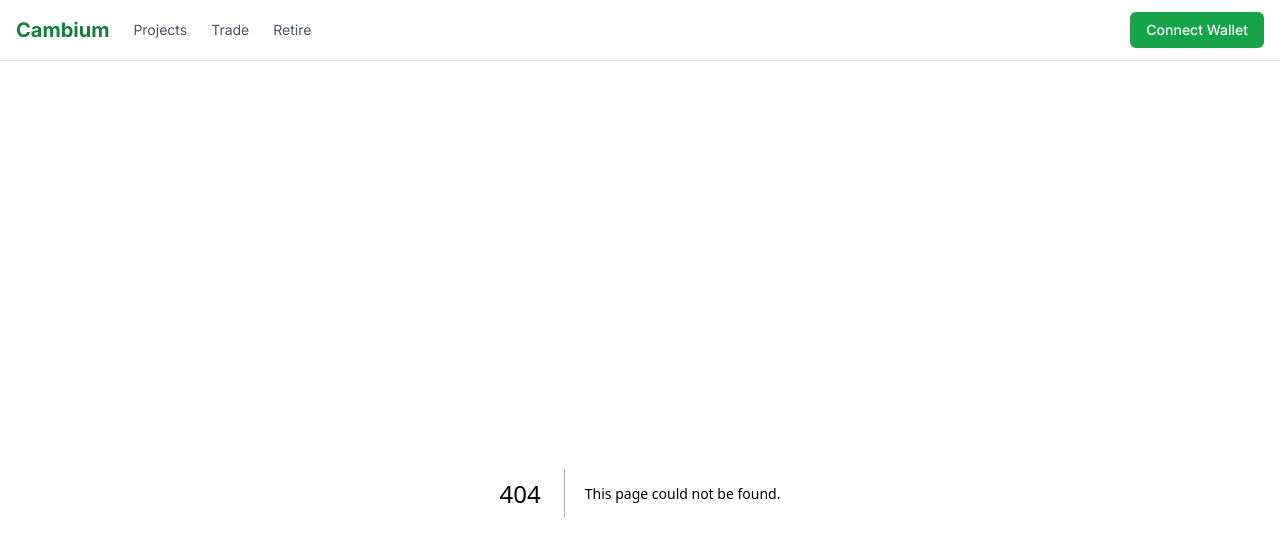
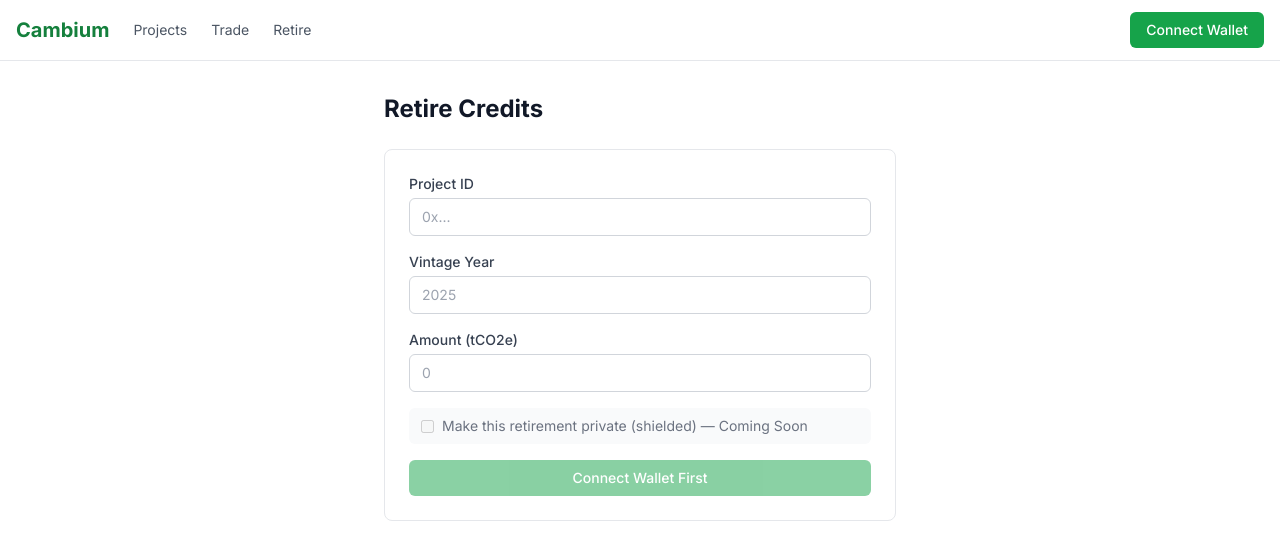
Before and after one commit to cambium-protocol/cambium-web-app, a Next.js app: page /retire in a window 1280 px wide. Before the commit this address had no page. Shown: the top 560 px of the page. Built offline with nearby package versions, Linux system fonts and the light colour scheme.

Commit message:
feat(retire): public-only retirement page with shielded toggle disabled
- Project/vintage/amount inputs for retirement
- Real wallet-signed retire call via SDK
- Shielded toggle visibly disabled with 'Coming Soon' label
- Success/error feedback with retirement record details

```diff
--- /dev/null
+++ b/app/retire/page.tsx
@@ -0,0 +1,134 @@
+'use client';
+
+import { useState } from 'react';
+import { useMutation } from '@tanstack/react-query';
+import { getCambiumClient } from '@/lib/cambiumClient';
+import { useWallet } from '@/lib/hooks/useWallet';
+import type { RetirementRecord } from '@cambium-protocol/sdk';
+
+export default function RetirePage() {
+  const { connected, address, signTransaction } = useWallet();
+  const [projectId, setProjectId] = useState('');
+  const [vintageYear, setVintageYear] = useState('');
+  const [amount, setAmount] = useState('');
+  const [retireResult, setRetireResult] = useState<{
+    success: boolean;
+    record?: RetirementRecord;
+    message: string;
+  } | null>(null);
+
+  const retireMutation = useMutation({
+    mutationFn: async () => {
+      if (!address) throw new Error('Wallet not connected');
+      const client = getCambiumClient();
+      const tx = await client.retirement.retire({
+        from: address,
+        projectId,
+        vintageYear: parseInt(vintageYear, 10),
+        amount,
+        shield: false,
+      });
+      const signedXdr = await signTransaction(tx.toXDR());
+      const result = await client.submit(signedXdr);
+      return result;
+    },
+    onSuccess: () => {
+      setRetireResult({
+        success: true,
+        message: 'Credits retired successfully.',
+      });
+    },
+    onError: (err: Error) => {
+      setRetireResult({ success: false, message: err.message });
+    },
+  });
+
+  return (
+    <div className="mx-auto max-w-lg space-y-6">
+      <h1 className="text-2xl font-bold text-gray-900">Retire Credits</h1>
+
+      <div className="space-y-4 rounded-lg border border-gray-200 p-6">
+        <div>
+          <label className="mb-1 block text-sm font-medium text-gray-700">
+            Project ID
+          </label>
+          <input
+            type="text"
+            value={projectId}
+            onChange={(e) => setProjectId(e.target.value)}
+            placeholder="0x..."
+            className="w-full rounded-md border border-gray-300 px-3 py-2 text-sm"
+          />
+        </div>
+
+        <div>
+          <label className="mb-1 block text-sm font-medium text-gray-700">
+            Vintage Year
+          </label>
+          <input
+            type="text"
+            value={vintageYear}
+            onChange={(e) => setVintageYear(e.target.value)}
+            placeholder="2025"
+            className="w-full rounded-md border border-gray-300 px-3 py-2 text-sm"
+          />
+        </div>
+
+        <div>
+          <label className="mb-1 block text-sm font-medium text-gray-700">
+            Amount (tCO2e)
+          </label>
+          <input
+            type="text"
+            value={amount}
+            onChange={(e) => setAmount(e.target.value)}
+            placeholder="0"
+            className="w-full rounded-md border border-gray-300 px-3 py-2 text-sm"
+          />
+        </div>
+
+        <div className="flex items-center gap-2 rounded-md bg-gray-50 px-3 py-2 text-sm text-gray-500">
+          <input type="checkbox" disabled className="cursor-not-allowed" />
+          <span>Make this retirement private (shielded) — Coming Soon</span>
+        </div>
+
+        <button
+          onClick={() => retireMutation.mutate()}
+          disabled={
+            !connected ||
+            !projectId ||
+            !vintageYear ||
+            !amount ||
+            retireMutation.isPending
+          }
+          className="w-full rounded-md bg-green-600 px-4 py-2 text-sm font-medium text-white hover:bg-green-700 disabled:cursor-not-allowed disabled:opacity-50"
+        >
+          {!connected
+            ? 'Connect Wallet First'
+            : retireMutation.isPending
+              ? 'Retiring...'
+              : 'Retire'}
+        </button>
+      </div>
+
+      {retireResult && (
+        <div
+          className={`rounded-md p-4 text-sm ${
+            retireResult.success
+              ? 'bg-green-50 text-green-700'
+              : 'bg-red-50 text-red-700'
+          }`}
+        >
+          {retireResult.message}
+          {retireResult.record && (
+            <div className="mt-2 border-t border-green-200 pt-2 text-xs">
+              <p>Retirement ID: {retireResult.record.id}</p>
+              <p>Amount: {retireResult.record.amount} tCO2e</p>
+              <p>Year: {retireResult.record.vintageYear}</p>
+            </div>
+          )}
+        </div>
+      )}
+    </div>
+  );
+}
```
